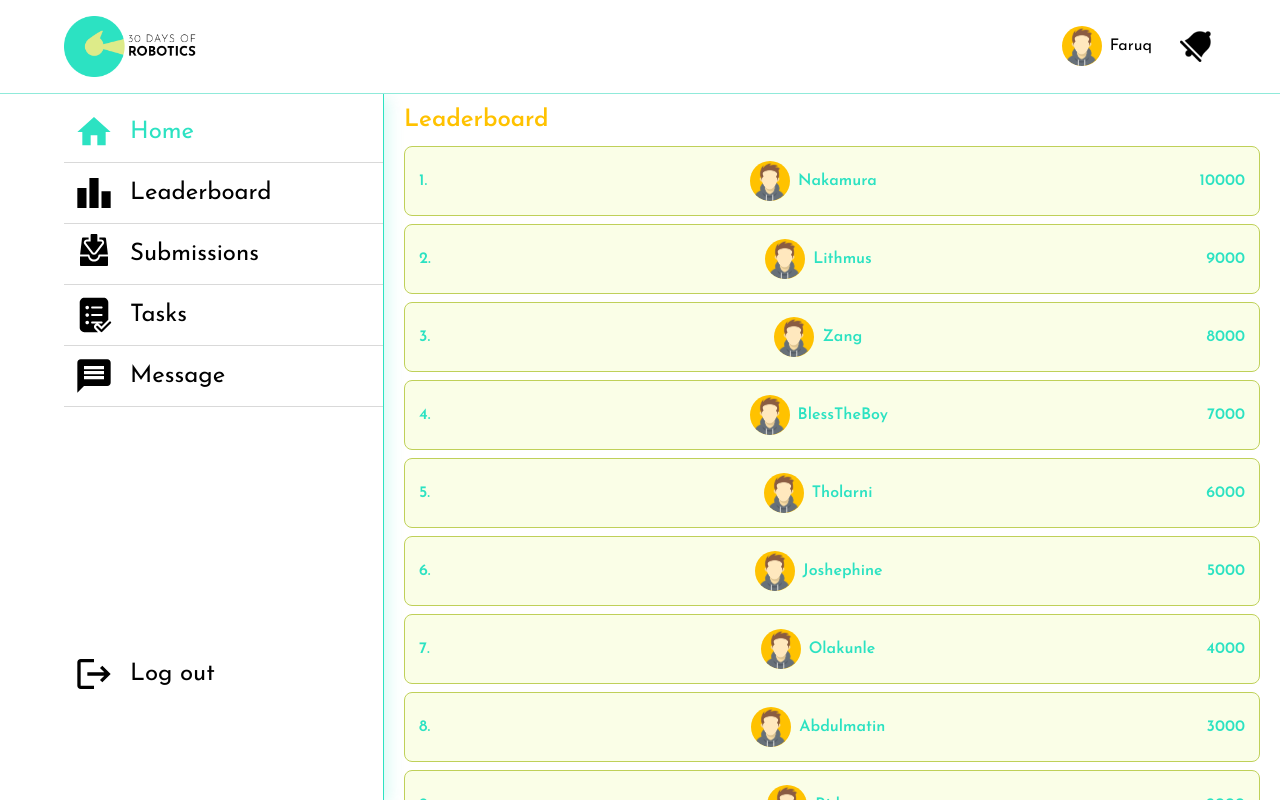
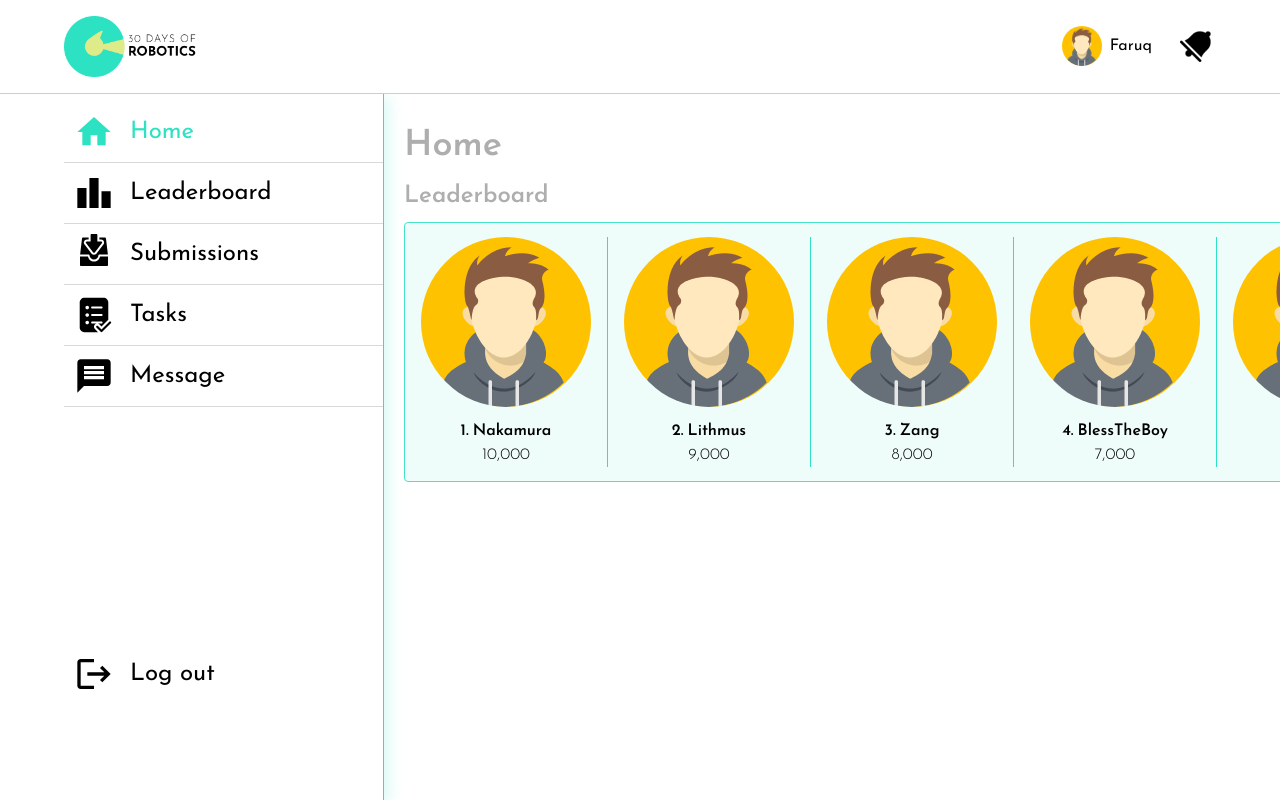
Before and after one commit to matincodes/30_days_of_robotics, a Next.js app in the folder frontend/: page / in a window 1280 px wide. Built offline with nearby package versions, Linux system fonts and the light colour scheme.

Commit message:
Leaderboard fallback

```diff
--- a/frontend/components/Layout.tsx
+++ b/frontend/components/Layout.tsx
@@ -21,10 +21,11 @@ import TasksIcon from "./Icons/TasksIcon";
 
 type Props = {
   children: ReactNode;
+  className?: string;
 };
 /* use `interface` if exporting so that consumers can extend */
 
-const Layout = ({ children }: Props) => {
+const Layout = ({ children, className }: Props) => {
   const [open, setOpen] = useState(false);
 
   const closeSidebar: MouseEventHandler<HTMLDivElement> = (e) => {
@@ -43,7 +44,11 @@ const Layout = ({ children }: Props) => {
       <Header openSidebar={openSidebar} />
       <div className="flex h-full flex-grow overflow-hidden">
         <Sidebar open={open} closeSidebar={closeSidebar} />
-        <main className="flex-grow overflow-y-auto">{children}</main>
+        <main
+          className={`flex-grow overflow-y-auto ${className ? className : ""}`}
+        >
+          {children}
+        </main>
       </div>
     </div>
   );
--- a/frontend/components/Leaderboard.tsx
+++ b/frontend/components/Leaderboard.tsx
@@ -64,9 +64,23 @@ const getLeaderboard = () => {
 
 const Leaderboard = ({ variant, className }: Props) => {
   const leaderboard = getLeaderboard();
+
+  if (!leaderboard || leaderboard.length === 0) {
+    return (
+      <div className={className}>
+        <h2 className="font-semibold text-2xl text-[#AEAEAE] py-[10px] px-3 lg:px-5">
+          Leaderboard
+        </h2>
+        <p className="text-[#DC2B12] text-2xl font-medium px-3 lg:px-5">
+          Not available
+        </p>
+      </div>
+    );
+  }
+
   return (
     <div className={className}>
-      <h2 className="font-semibold text-2xl text-[#FFC200] py-[10px] px-3 lg:px-5">
+      <h2 className="font-semibold text-2xl text-[#AEAEAE] py-[10px] px-3 lg:px-5">
         Leaderboard
       </h2>
       {variant === "list" ? (
--- a/frontend/pages/index.tsx
+++ b/frontend/pages/index.tsx
@@ -16,8 +16,11 @@ export default function Home() {
         <meta name="viewport" content="width=device-width, initial-scale=1" />
         <link rel="icon" href="/favicon.ico" />
       </Head>
-      <Layout>
-        <Leaderboard variant="list" />
+      <Layout className="py-4 lg:py-8">
+        <h2 className="hidden lg:block px-5 mb-1 text-[#AEAEAE] text-4xl font-semibold">
+          Home
+        </h2>
+        <Leaderboard variant="scroll" className="" />
       </Layout>
     </>
   );
```
